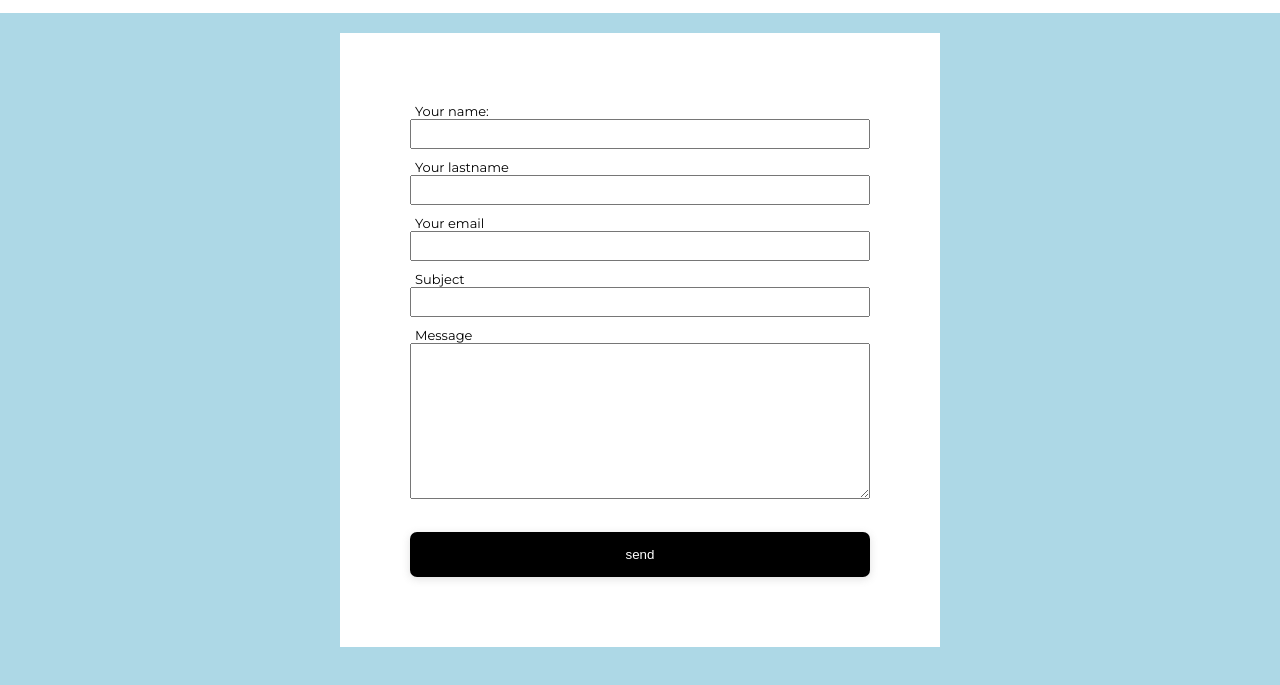
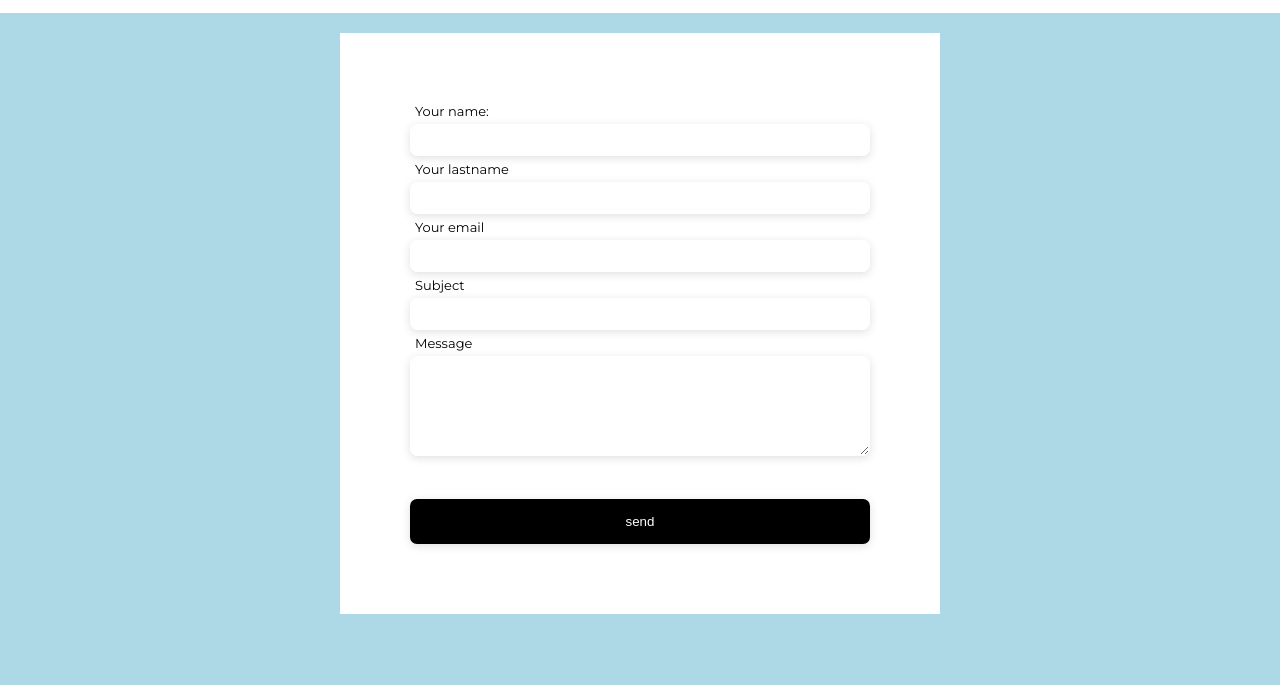
Before and after one commit to olekszij/form-front, a plain HTML site: page index.html in a window 1280 px wide. Shown: the part 47-732 px from the top of the page. Drawn offline with nearby package versions, Linux system fonts and the light colour scheme.

Commit message:
UI improvements

```diff
--- a/assets/css/style.css
+++ b/assets/css/style.css
@@ -1,5 +1,11 @@
 @import url('https://fonts.googleapis.com/css2?family=Montserrat:ital,wght@0,100..900;1,100..900&display=swap');
 
+:root {
+  --primary-color: #000000;
+  --border-color: rgb(12, 250, 170);
+
+  --transition: all 0.3s linear;
+}
 * {
   box-sizing: border-box;
 }
@@ -38,16 +44,30 @@ form {
   margin: 50px;
   padding: 20px;
 }
-input {
-  margin-bottom: 10px;
+input,
+textarea {
+  margin: 5px 0 5px 0;
   height: 30px;
   width: 100%;
+  border-radius: 7px;
+  border: 1px solid white;
+  padding: 15px 5px;
+  box-shadow: 3px 3px black;
+  box-shadow: rgba(99, 99, 99, 0.2) 0px 2px 8px 0px;
+  transition-duration: 0.4s;
 }
-input:focus {
-  background: hwb(140 15% 4% / 0.191);
-  padding: 20px;
-  font-size: 1.2rem;
+input:focus,
+textarea:focus {
+  padding: 15px 5px;
+  outline: none;
+  border: 1px solid #aed8e5;
 }
+textarea {
+  margin-bottom: 10px;
+  height: 100px;
+  width: 100%;
+}
+
 button[type='submit'] {
   background-color: #000000;
   border: none;
```
